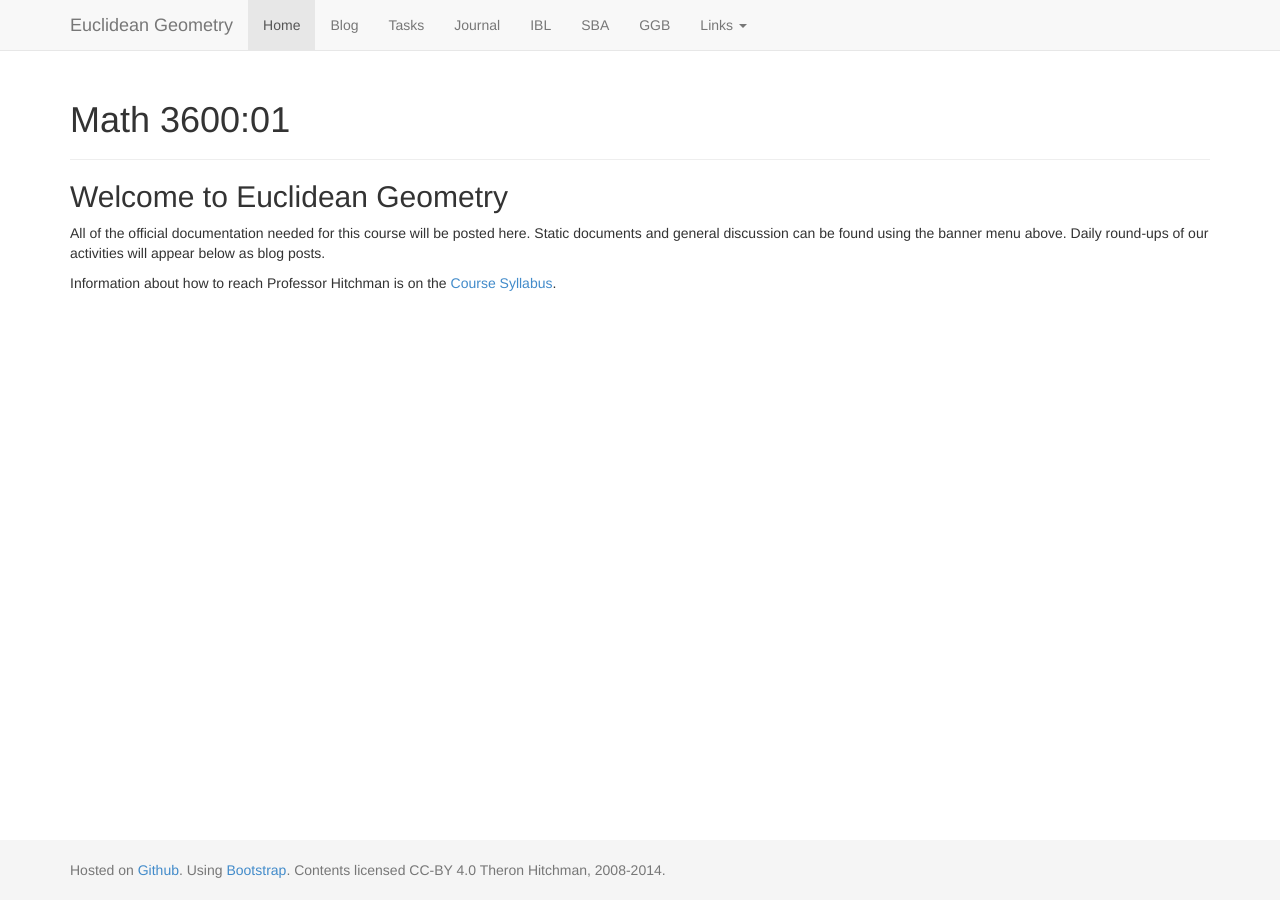
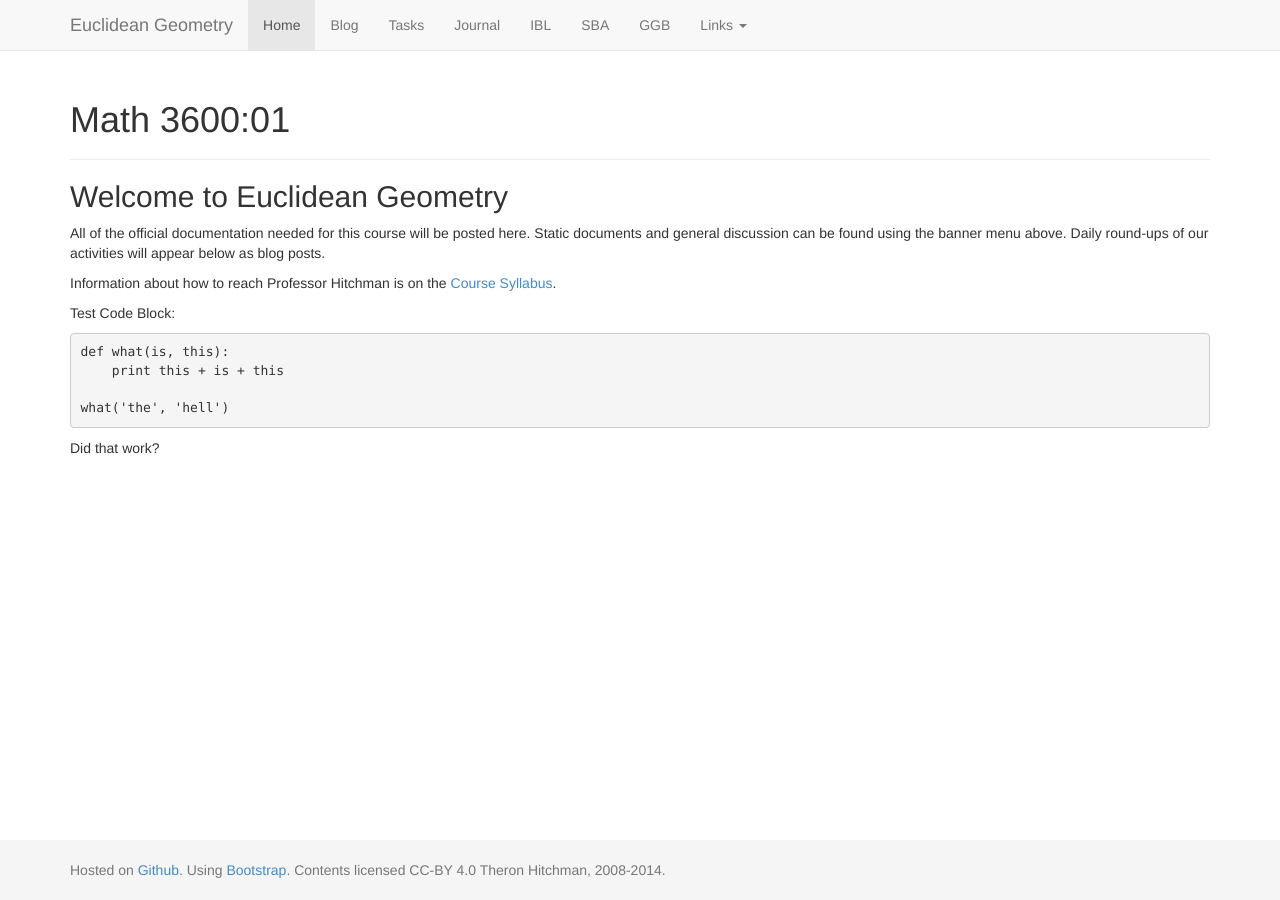
Before and after one commit to theronhitchman/euclidean-geometry, a Jekyll site: the page built from index.md, in a window 1280 px wide. Built offline with Jekyll 4.4.1, drawn with Linux system fonts in a browser that asks for light colours; nearby versions of some CDN libraries.

Commit message:
test of code block on front page

```diff
--- a/index.md
+++ b/index.md
@@ -12,3 +12,15 @@ above. Daily round-ups of our activities will appear below as blog posts.
 Information about how to reach Professor Hitchman is on the [Course Syllabus][1].
 
 [1]: https://docs.google.com/document/d/1iHtxFO83kza5CEPx1Kfi4C1_eGdpFzbfhhB93FGLlFo/edit?usp=sharing
+
+
+Test Code Block:
+
+{% highlight python %}
+def what(is, this):
+    print this + is + this
+
+what('the', 'hell')
+{% endhighlight %}
+
+Did that work?
```
